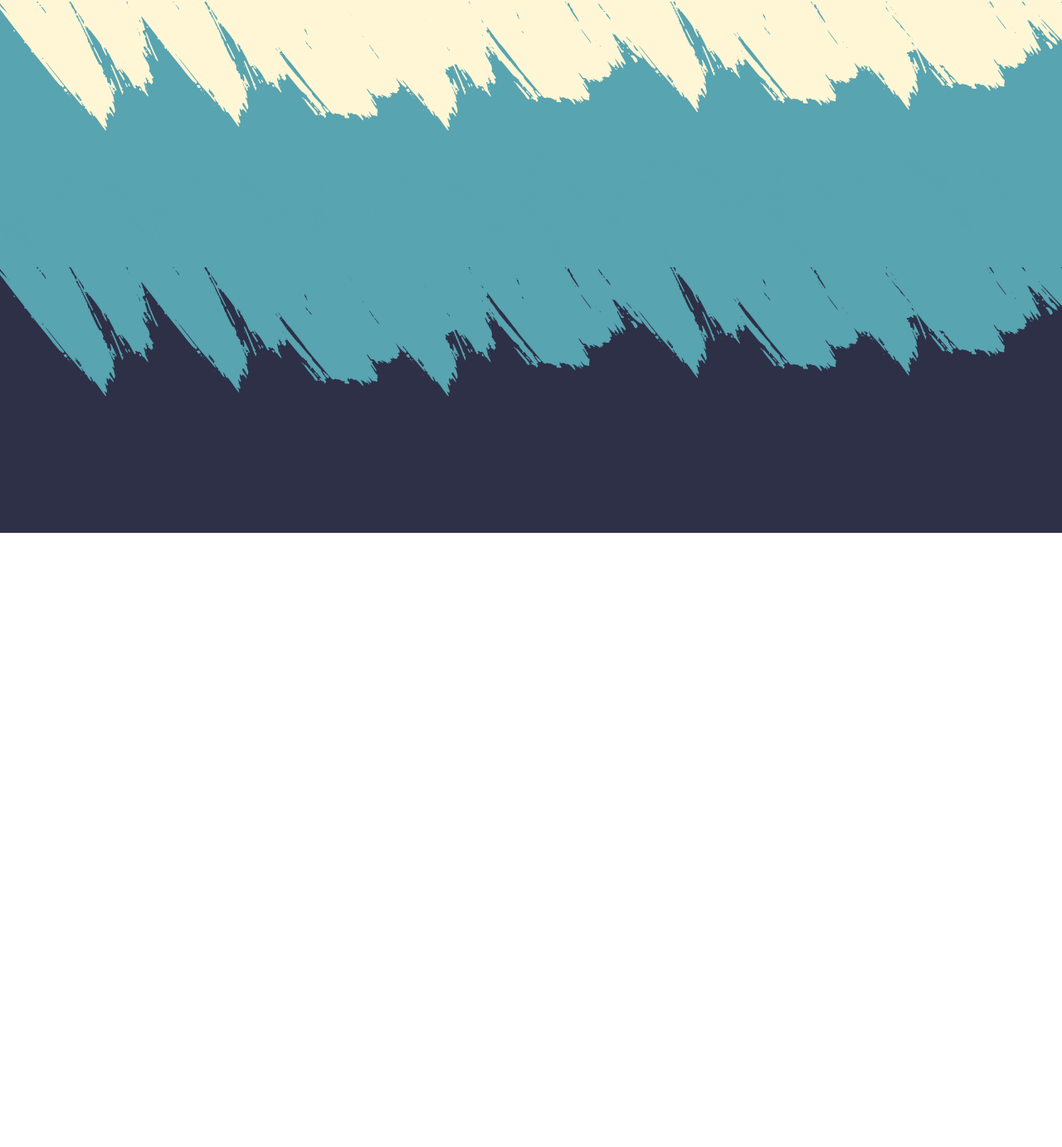
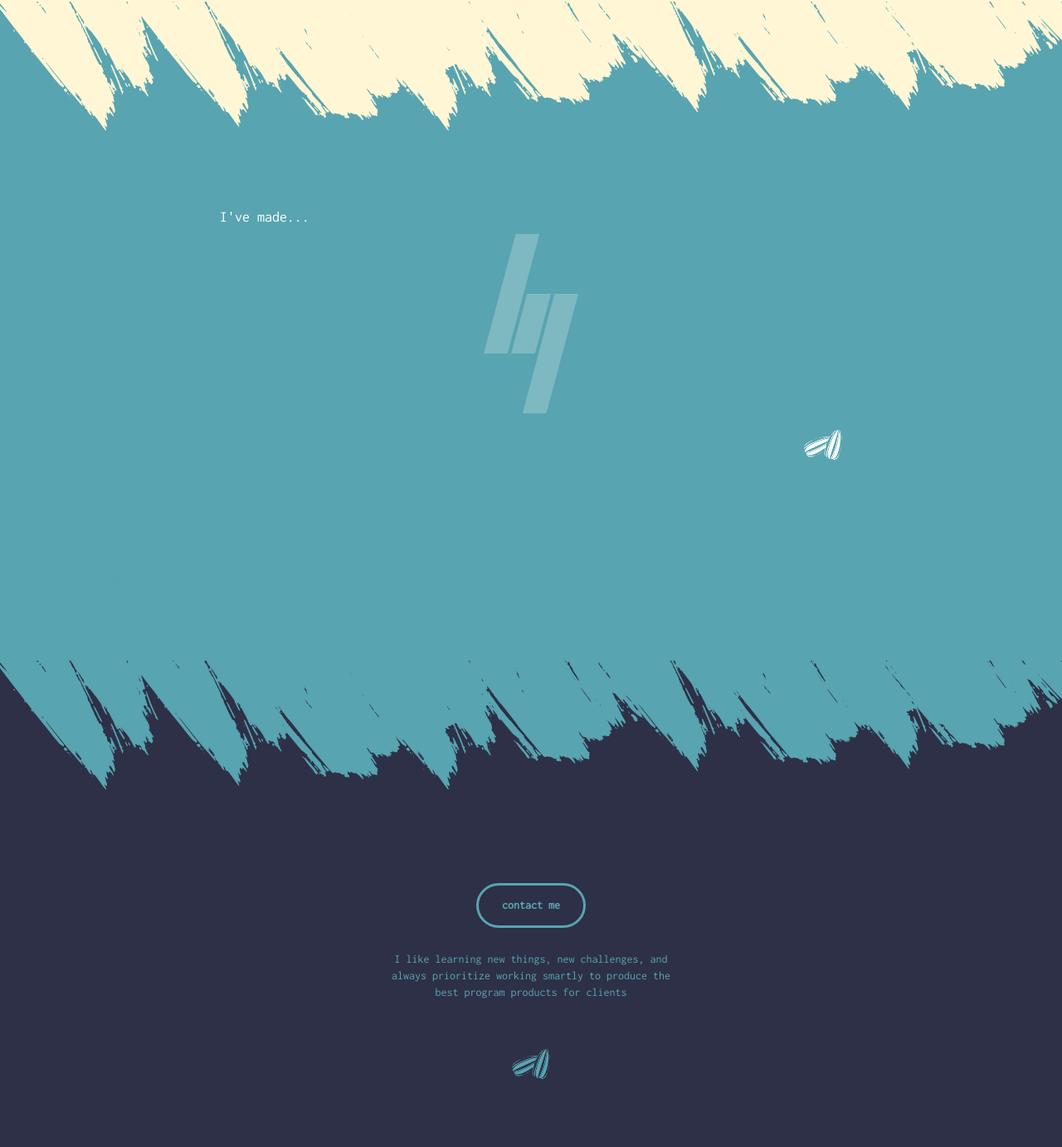
Before and after one commit to mufidhadi/mufidhadi.github.io, a plain HTML site: page index.html in a window 1280 px wide. Shown: the part 2056-3438 px from the top of the page at 83% size. Before the commit the page ends 2698 px from the top, so only its background shows below. Drawn offline with nearby package versions, Linux system fonts and the light colour scheme; a script that the page names is missing.

Commit message:
lengkapin section empat

```diff
--- a/css/main.css
+++ b/css/main.css
@@ -63,9 +63,33 @@ img.logo-kuaci{
 .tiga{
     background-color: #58a4b0;
     padding: 20vh 0;
+    color: white;
+}
+.tiga .container{
+    margin-top: 10vh;
 }
 .empat{
     background-color: #2d3047;
     padding: 20vh 0;
-
+    padding-bottom: 0vh;
+    color: #58a4b0;
 }
+.empat .container{
+    margin-top: 10vh;
+}
+.empat .container .row{
+    margin-top: 2em;
+}
+.btn.contact{
+    border: 3px solid #58a4b0;
+    border-radius: 2em;
+    padding: 1em 2em;
+    background-color: transparent;
+    color: #58a4b0;
+    font-weight: bolder;
+}
+.btn.contact:hover{
+    border: 3px solid #58a4b0;
+    background-color: #58a4b0;
+    color: #2d3047;
+}
--- a/index.html
+++ b/index.html
@@ -64,13 +64,51 @@
             <img src="img/border_dua.png" alt="">
         </div>
         <section class="tiga">
-
+            <div class="container">
+                <div class="row">
+                    <div class="col-sm-2"></div>
+                    <div class="col-sm-8">
+                        <h4>I've made...</h4>
+                    </div>
+                </div>
+                <div class="row">
+                    <div class="col-sm-12 text-center"><img src="img/logo-tiga.png" alt="" style="width: 10%;"></div>
+                </div>
+                <div class="row">
+                    <div class="col-sm-10 text-right">
+                        <h1>
+                            <img src="img/kuaci_tiga.png" alt="" class="logo-kuaci">
+                        </h1>
+                    </div>
+                </div>
+            </div>
         </section>
         <div class="border">
             <img src="img/border_tiga.png" alt="">
         </div>
         <section class="empat">
-
+            <div class="container">
+                <div class="row">
+                    <div class="col-sm-12 text-center">
+                        <a type="button" class="btn btn-primary contact">contact me</a>
+                    </div>
+                </div>
+                <div class="row">
+                    <div class="col-sm-4"></div>
+                    <div class="col-sm-4 text-center">
+                        <p>
+                            I like learning new things, new challenges, and always prioritize working smartly to produce the best program products for clients
+                        </p>
+                    </div>
+                </div>
+                <div class="row">
+                    <div class="col-sm-12 text-center">
+                        <h1>
+                            <img src="img/kuaci_empat.png" alt="" class="logo-kuaci">
+                        </h1>
+                    </div>
+                </div>
+            </div>
         </section>
 
         <!-- jQuery -->
```
Also changed, not shown: img/logo-tiga.png (added).
